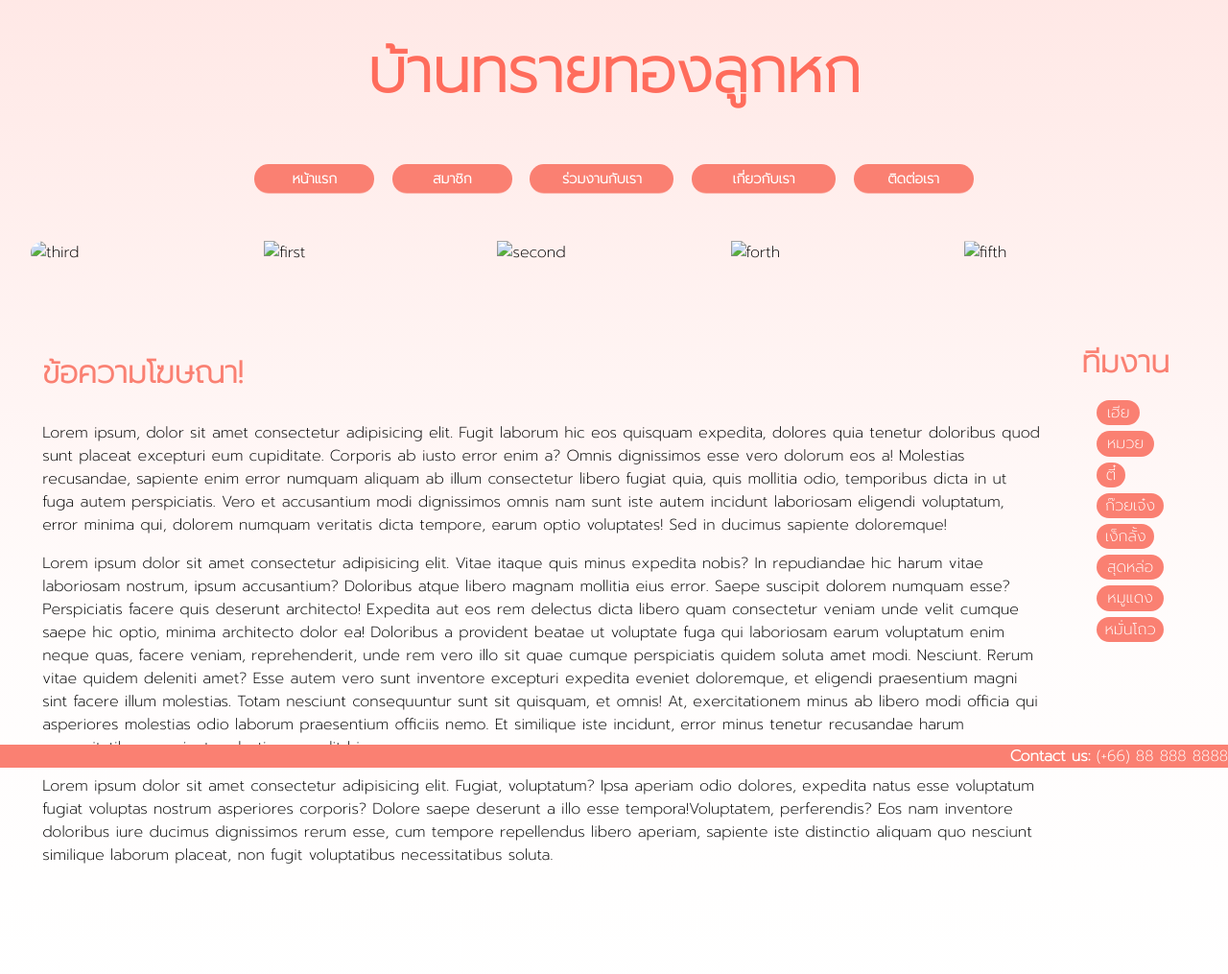
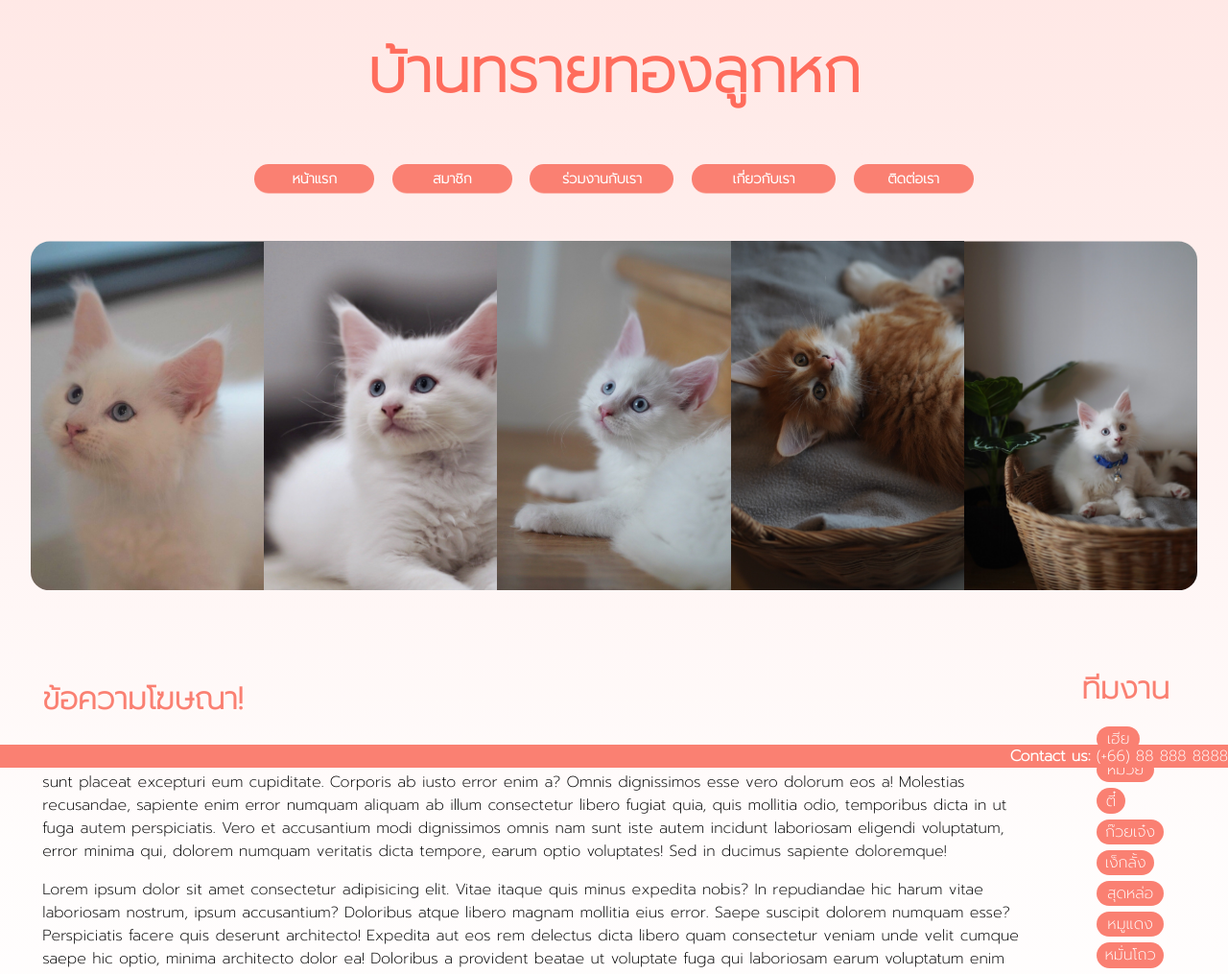
Before and after one commit to pakpoomcs/pakpoomcs.github.io, a plain HTML site: page index.html in a window 1280 px wide. Shown: the top 1015 px of the page at 96% size. Drawn offline with Linux system fonts and the light colour scheme.

Commit message:
"JUN-30, It's finally live! fixed some images issue"

```diff
--- a/index.html
+++ b/index.html
@@ -38,11 +38,11 @@
     </nav>
 
     <section>
-        <img src="/photoport/image.jpg" alt="third" id="third_img" width="1024"> <img src="/photoport/IMG_1467.JPG" alt="first" id="first_img" width="1024">
-
-        <img src="/photoport/IMG_1621.JPG" alt="second" id="second_img" width="1024">
-        <img src="/photoport/DSC00983.JPG" alt="forth" id="forth_img" width="1024">
-        <img src="/photoport/IMG_1624.JPG" alt="fifth" id="fifth_img" width="1024">
+        <img src="/image.jpg" alt="third" id="third_img" width="1024">
+        <img src="/IMG_1467.JPG" alt="first" id="first_img" width="1024">
+        <img src="/IMG_1621.JPG" alt="second" id="second_img" width="1024">
+        <img src="/DSC00983.JPG" alt="forth" id="forth_img" width="1024">
+        <img src="/IMG_1624.JPG" alt="fifth" id="fifth_img" width="1024">
     </section>
     <div class="firsttext">
         <article class="greeting">
```
